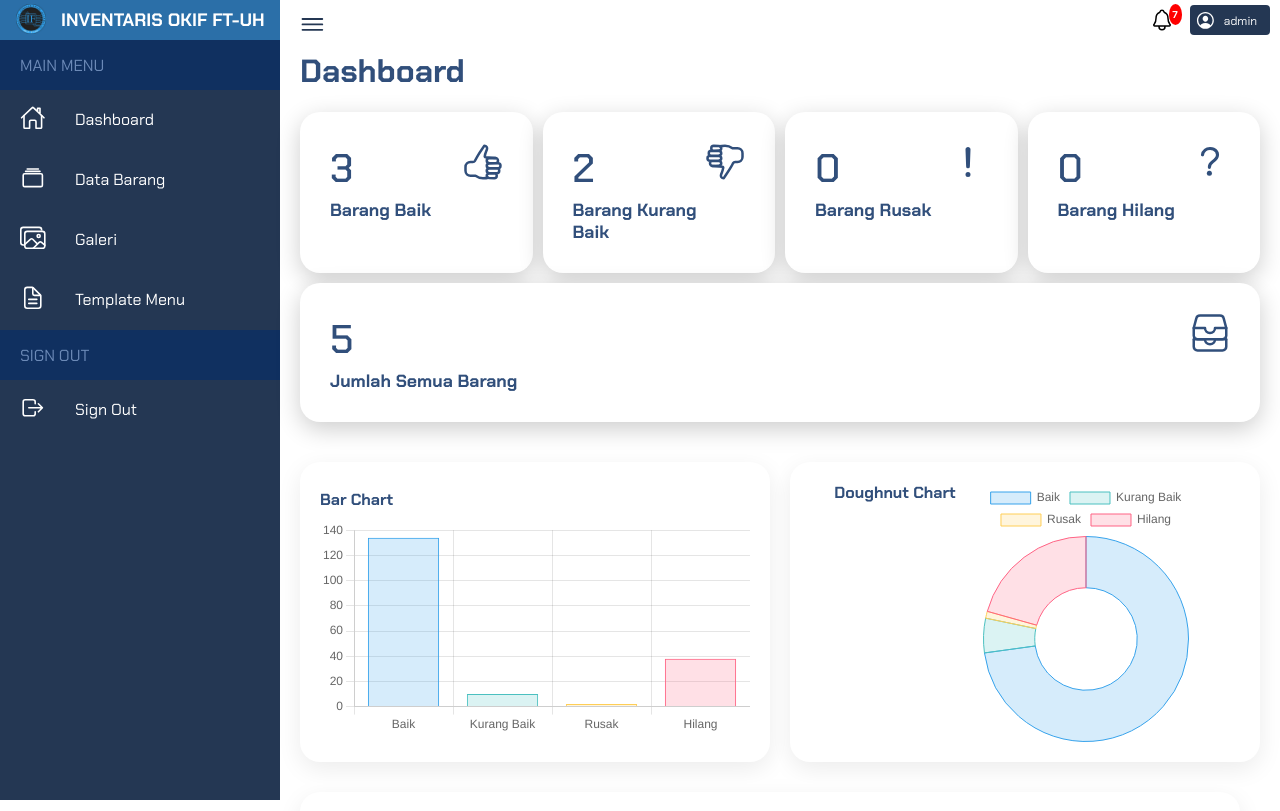
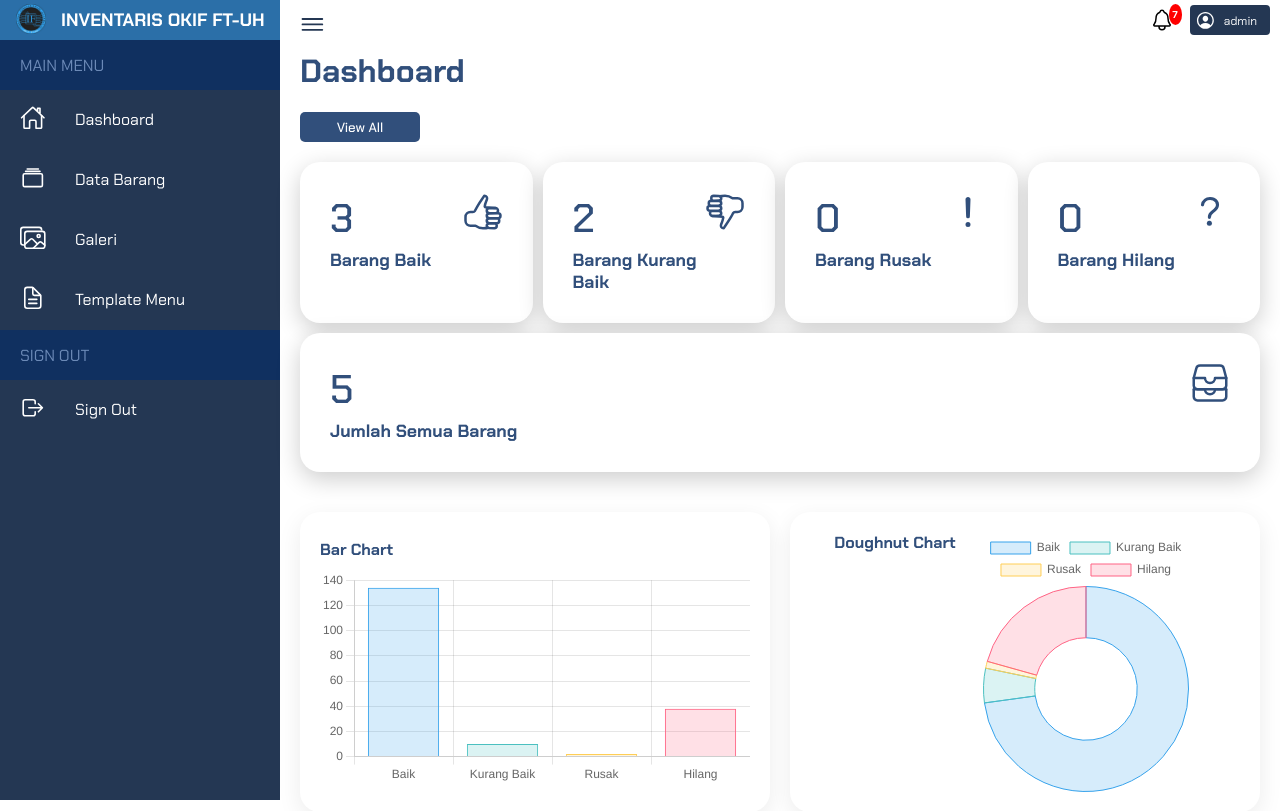
Before and after one commit to CloudDimperr/Dashboard, a CodeIgniter app: page /Sistem-informasi-klp-7/Dashboard in a window 1280 px wide. Shown: the top 811 px of the page. Run offline with CodeIgniter, Linux system fonts and the light colour scheme; data comes from the database, SQL or seed files in the repository; some libraries are stand-ins or nearby versions.

Commit message:
menambahkan viewall button

```diff
--- a/Public/css/style.css
+++ b/Public/css/style.css
@@ -308,7 +308,7 @@
 }
 
 .notif__item:hover {
-    color: rgb(179, 173, 173);
+    background-color: #f2f2f2;
 }
 
 .notif__text {
@@ -368,8 +368,24 @@
     color: var(--hoverblue);
     margin-top: 50px;
     margin-left: 20px;
+    margin-bottom: 20px;
     font-size: 2em;
     font-weight: 1000;
+}
+
+.card__viewallbtn button {
+    background: var(--hoverblue);
+    width: 120px;
+    height: 30px;
+    color: var(--white);
+    font-weight: 500;
+    margin-left: 20px;
+    border: none;
+    border-radius: 5px;
+}
+
+.card__viewallbtn button:hover {
+    background-color: var(--lightblue);
 }
 
 .card {
@@ -447,6 +463,7 @@
 }
 
 .card__item {
+    display: none;
     position: relative;
     flex: 1 0 20%;
     background: var(--white);
@@ -1149,7 +1166,8 @@
 }
 
 .signin__card {
-    background: var(--blue);
+    background: var(--white);
+    border: 2px solid var(--hoverblue);
     position: relative;
     top: 30px;
     left: 500px;
@@ -1162,7 +1180,7 @@
 }
 
 .signin__title {
-    color: var(--white);
+    color: var(--hoverblue);
     font-weight: bolder;
     text-align: center;
     padding-bottom: 20px;
@@ -1170,7 +1188,7 @@
 
 .signin__uname {
     margin-bottom: 5px;
-    color: var(--white);
+    color: var(--hoverblue);
 }
 
 .signin__uname label input {
@@ -1179,12 +1197,12 @@
     margin: 8px 0;
     box-sizing: border-box;
     border-radius: 5px;
-    border-color: var(--white);
+    border-color: var(--hoverblue);
 }
 
 .signin__password {
     margin-bottom: 5px;
-    color: var(--white);
+    color: var(--hoverblue);
 }
 
 .signin__password label input {
@@ -1193,7 +1211,7 @@
     margin: 8px 0;
     box-sizing: border-box;
     border-radius: 5px;
-    border-color: var(--white);
+    border-color: var(--hoverblue);
 }
 
 .signin__btn {
@@ -2085,4 +2103,9 @@
     margin-top: 15px;
     background-color: var(--regular);
     margin-left: 12px;
-}
+    border: none;
+}
+
+.texteditor__submit:hover {
+    background-color: var(--lightblue);
+}
--- a/Public/js/script.js
+++ b/Public/js/script.js
@@ -44,6 +44,14 @@
 list.forEach((item) =>
 item.addEventListener('mouseover', activeLink));
 
+function viewAllFunc() {
+  var x = document.getElementById("carditem");
+  if (x.style.display === "none") {
+    x.style.display = "block";
+  } else {
+    x.style.display = "none";
+  }
+}
 
 const grOne = document.getElementById('myChart');
 
--- a/application/views/dashboard/dashboard.php
+++ b/application/views/dashboard/dashboard.php
@@ -19,6 +19,9 @@
             ?>
             <div class="dashboard">
                 <div class="dashboard__title">Dashboard</div>
+                <div class="card__viewallbtn">
+                    <button onclick="viewAllFunc()">View All</button>
+                </div>
                 <div class="card">
                     <div class="card__good">
                         <a href="<?= base_url();?>Databarang">
@@ -56,7 +59,7 @@
                             <ion-icon name="help-outline"></ion-icon>
                         </div>
                     </div>
-                    <div class="card__item">
+                    <div id="carditem" class="card__item">
                         <a href="<?= base_url();?>Databarang">
                             <div class="card__itemrate"><?= $jumlahBarang ?></div>
                             <div class="card__itemname">Jumlah Semua Barang</div>
```
